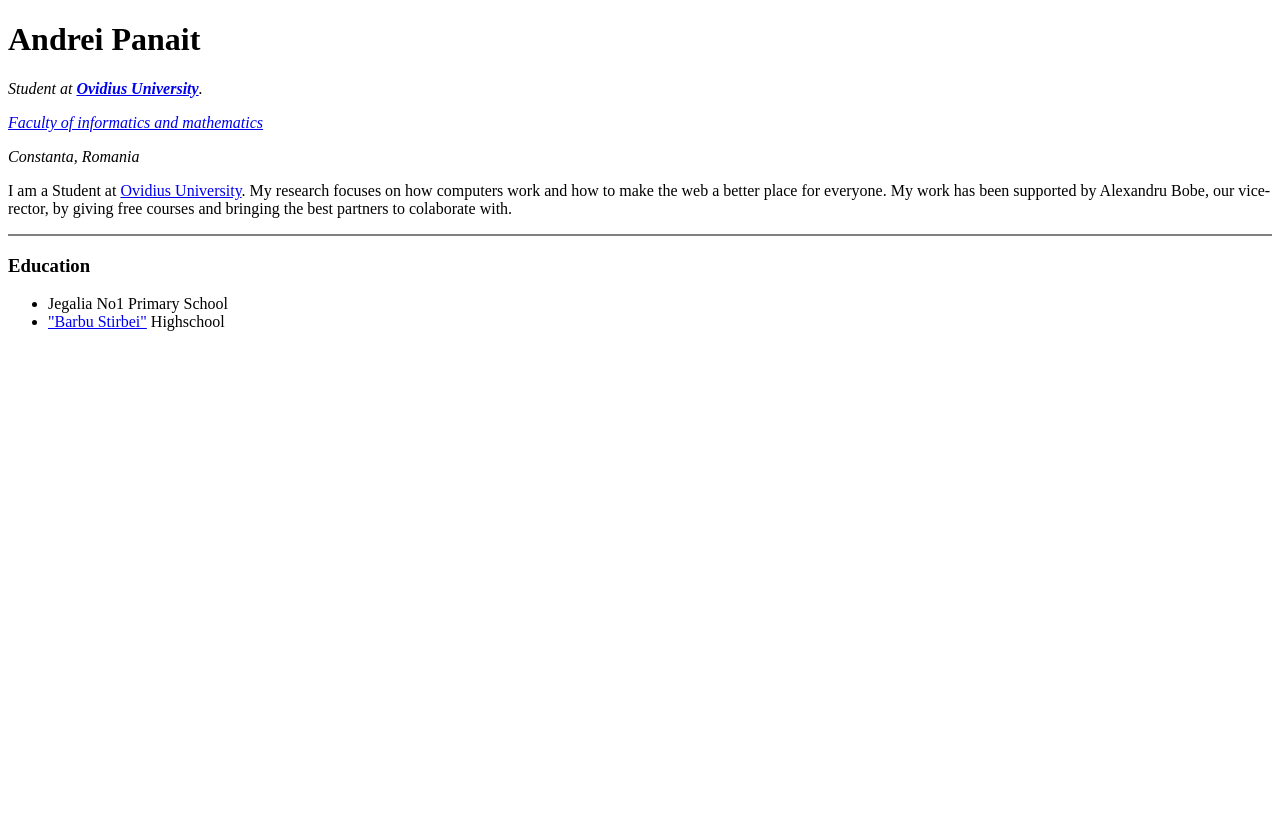
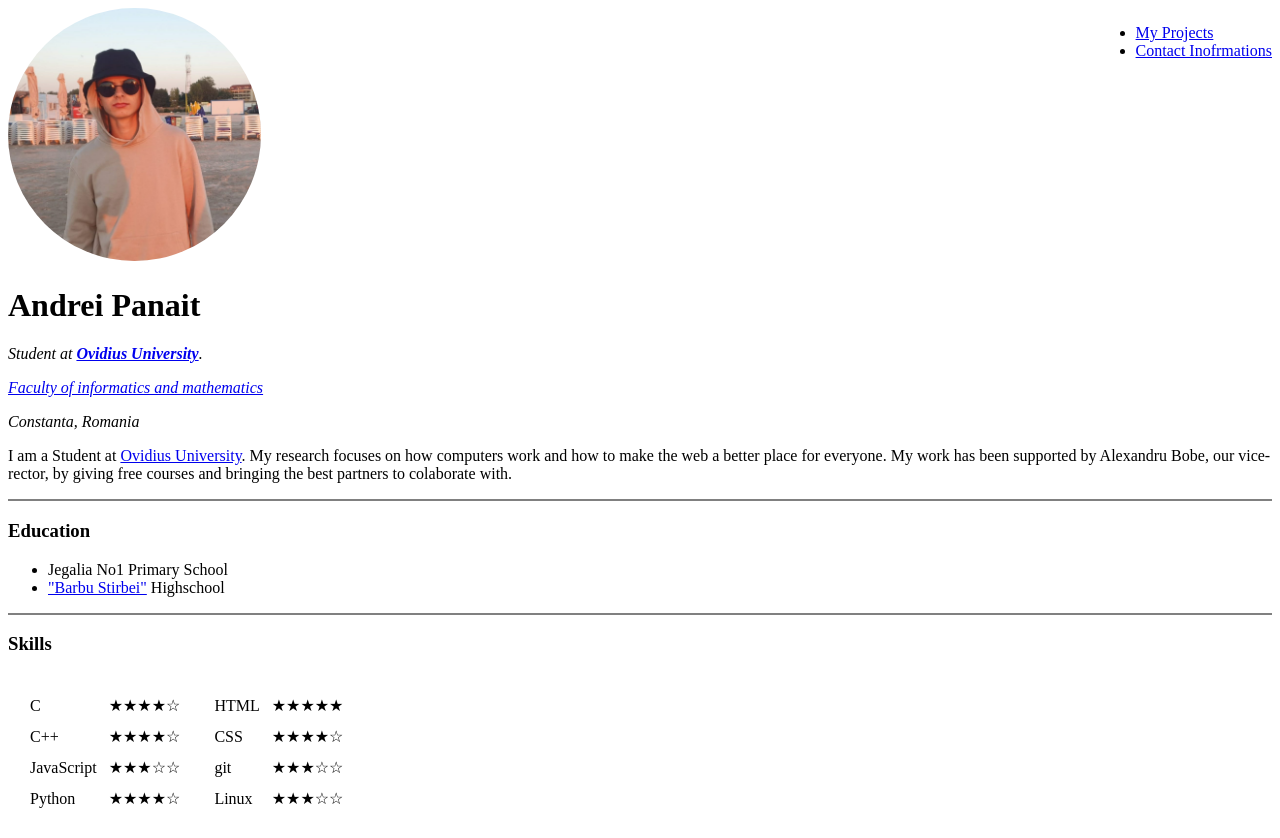
Before and after one commit to bacovel/VintageWebsite, a plain HTML site: page 90 website/index.html in a window 1280 px wide. Before the commit the page ends 800 px from the top, so only its background shows below. Drawn offline with Linux system fonts and the light colour scheme.

Commit message:
The new files were uploaded

```diff
--- a/90 website/index.html
+++ b/90 website/index.html
@@ -3,10 +3,20 @@
 <head>
   <meta charset="UTF-8">
   <meta name="viewport" content="width=device-width, initial-scale=1.0">
+  <link rel="stylesheet" href="style.css">
   <meta http-equiv="X-UA-Compatible" content="ie=edge">
   <title>Andrei Panait' HomePage</title>
 </head>
   <body>
+    <div class="header">
+      <img src="../imagini/me.jpeg" alt="Andrei's profile picture">
+
+      <ul>
+        <li><a href="projects.html">My Projects</a></li>
+        <li><a href="contact.html">Contact Inofrmations</a></li>
+      </ul>
+    </div>
+
     <h1>Andrei Panait</h1>
     <p><em>Student at <strong><a href="https://www.univ-ovidius.ro/">Ovidius University</a></strong>.</em></p>
     <p><em><a href="https://fmi.univ-ovidius.ro/">Faculty of informatics and mathematics</a></em></p>
@@ -19,5 +29,64 @@
       <li>Jegalia No1 Primary School</li>
       <li><a href="http://cnbs.ro/">"Barbu Stirbei"</a> Highschool</li>
     </ul>
+
+    <hr size="2" noshade>
+    <h3>Skills</h3>
+
+    <table cellspacing="10">
+      <tbody>
+        <td>
+          <table cellspacing="10">
+            <tbody>
+              <tr>
+                <td>C</td>
+                <td>&starf;&starf;&starf;&starf;&star;</td>
+
+              </tr>
+              <tr>
+                <td>C++</td>
+                <td>&starf;&starf;&starf;&starf;&star;</td>
+
+              </tr>
+              <tr>
+                <td>JavaScript</td>
+                <td>&starf;&starf;&starf;&star;&star;</td>
+              </tr>
+              <tr>
+                <td>Python</td>
+                <td>&starf;&starf;&starf;&starf;&star;</td>
+              </tr>
+
+            </tbody>
+          </table>
+        </td>
+        <td>
+          <table cellspacing="10">
+            <tbody>
+              <tr>
+                <td>HTML</td>
+                <td>&starf;&starf;&starf;&starf;&starf;</td>
+              </tr>
+              <tr>
+                <td>CSS</td>
+                <td>&starf;&starf;&starf;&starf;&star;</td>
+              </tr>
+              <tr>
+                <td>git</td>
+                <td>&starf;&starf;&starf;&star;&star;</td>
+              </tr>
+              <tr>
+                <td>Linux</td>
+                <td>&starf;&starf;&starf;&star;&star;</td>
+              </tr>
+            </tbody>
+          </table>
+        </td>
+      </tbody>
+    </table>
+
+
+
+
   </body>
 </html>
--- /dev/null
+++ b/90 website/style.css
@@ -0,0 +1,9 @@
+
+img{
+    width: 20%;
+    border-radius: 50%;
+}
+
+.header ul{
+   float: right;
+}
```
Also changed, not shown: 90 website/contact.html (added, +53 -0 lines).
